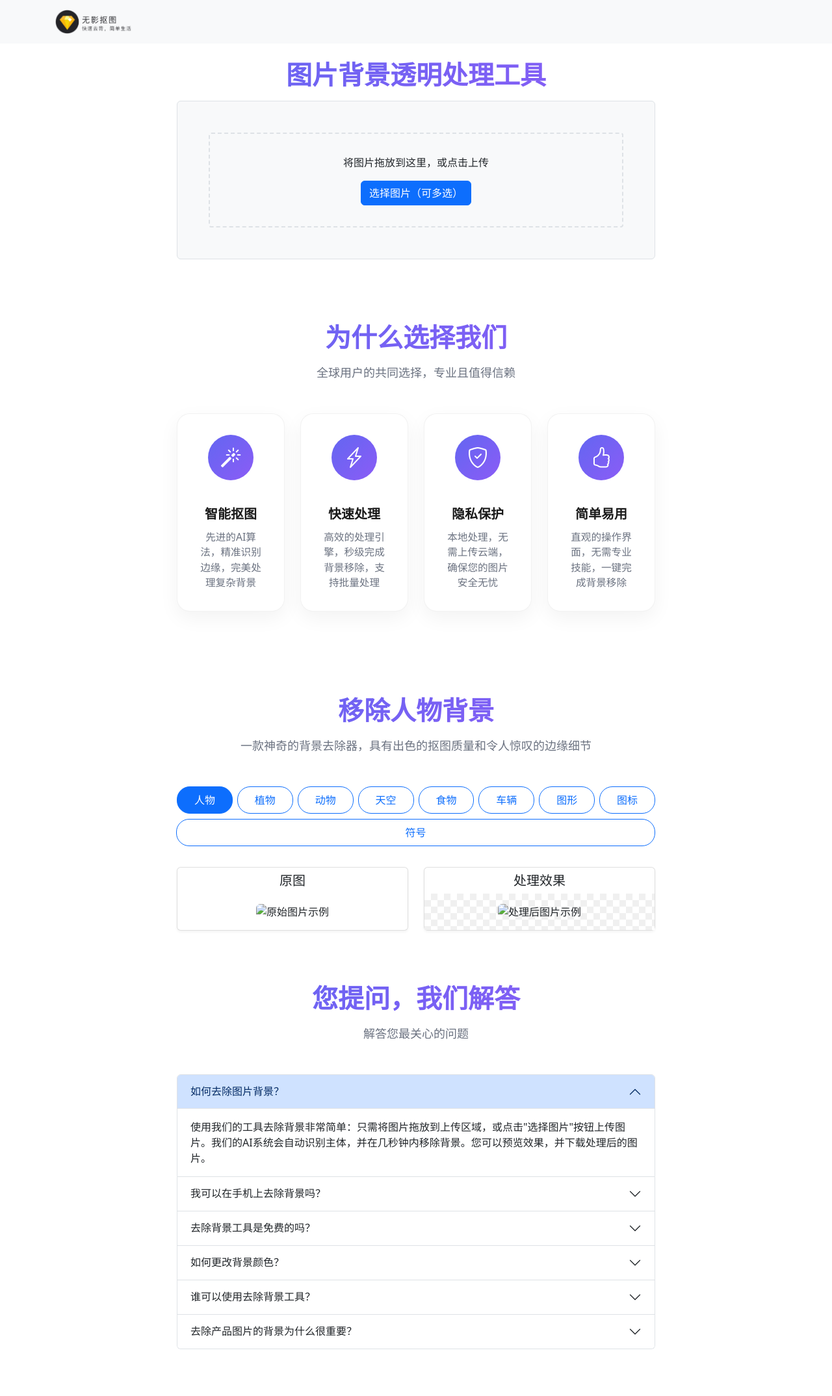
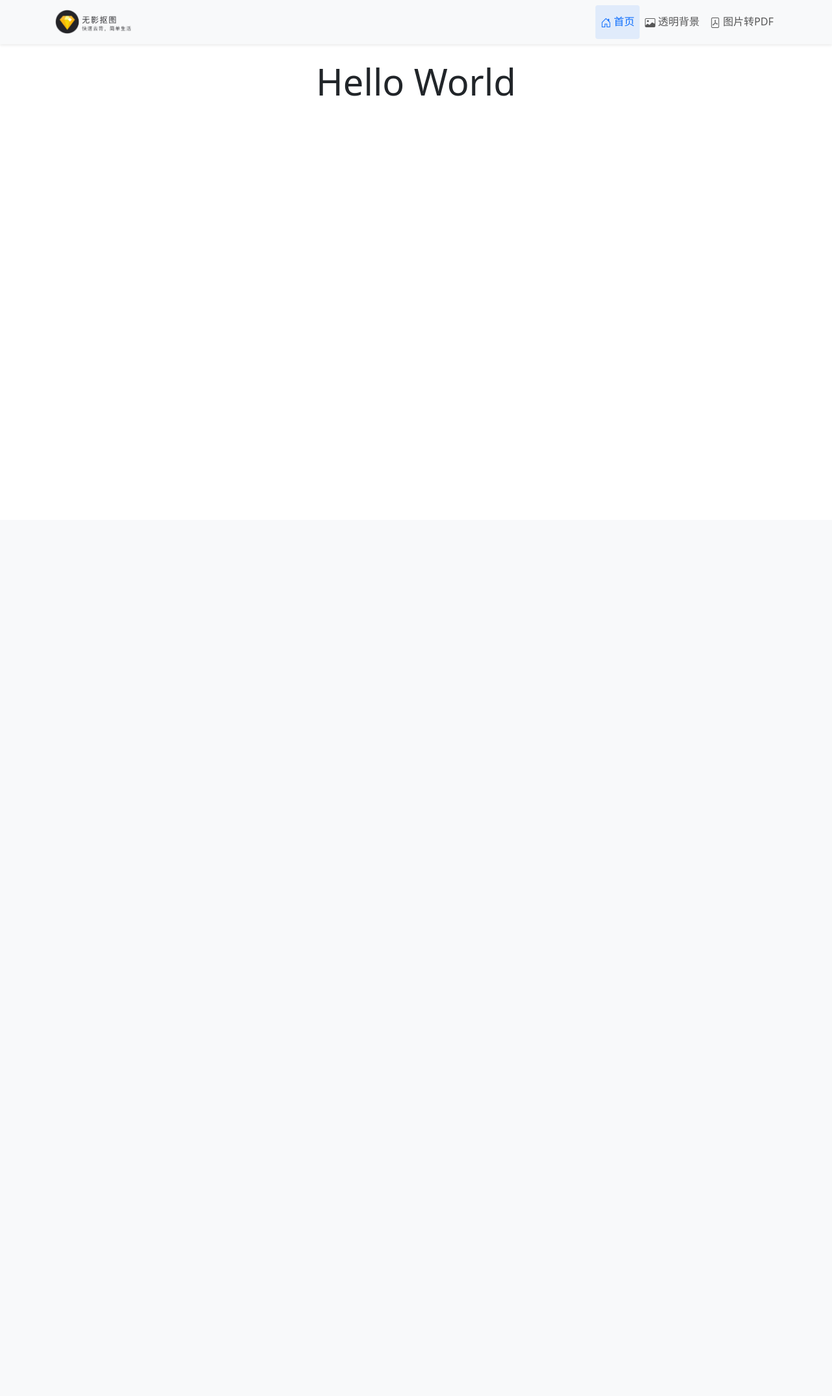
Before and after one commit to qqphp/office-toolkit, a Flask app: page / in a window 1280 px wide. Shown: the whole page at 65% size. After the commit the page ends 148 px from the top, so only its background shows below. Run offline with Flask 3, Linux system fonts and the light colour scheme; some libraries are stand-ins or nearby versions.

Commit message:
添加菜单

```diff
--- a/app/__init__.py
+++ b/app/__init__.py
@@ -1,8 +1,15 @@
-from flask import Flask
+from flask import Flask, request
 from flask_bootstrap import Bootstrap5
 from config import Config
+from app.config.page_meta import PAGE_META
 
 bootstrap = Bootstrap5()
+
+def get_page_meta(key):
+    """获取当前页面的元数据"""
+    endpoint = request.endpoint
+    meta = PAGE_META.get(endpoint, PAGE_META['default'])
+    return meta.get(key, '')
 
 def create_app(config_class=Config):
     app = Flask(__name__)
@@ -11,6 +18,9 @@ def create_app(config_class=Config):
     # 初始化扩展
     bootstrap.init_app(app)
 
+    # 注册全局函数
+    app.jinja_env.globals.update(get_page_meta=get_page_meta)
+
     # 注册蓝图
     from app.routes.main_routes import main_bp
     app.register_blueprint(main_bp)
--- /dev/null
+++ b/app/config/page_meta.py
@@ -0,0 +1,19 @@
+# 页面元数据配置
+PAGE_META = {
+    'default': {
+        'title': '无影抠图 - 在线图片处理工具',
+        'description': '无影抠图提供在线图片处理工具，包括图片背景透明处理、图片转PDF等功能'
+    },
+    'main.home': {
+        'title': '无影抠图 - 免费在线图片处理工具',
+        'description': '无影抠图是一个免费的在线图片处理工具，提供图片背景透明处理、图片转PDF等多种功能，简单易用，无需下载软件。'
+    },
+    'main.index': {
+        'title': '无影抠图 - 在线图片背景透明处理工具',
+        'description': '无影抠图提供专业的在线图片背景透明处理工具，一键去除图片背景，支持批量处理，完全免费，无需下载软件。'
+    },
+    'main.convert_pdf': {
+        'title': '无影抠图 - 在线图片转PDF工具',
+        'description': '无影抠图提供免费的在线图片转PDF工具，支持多图片合并，自动排版，批量处理，无需下载软件即可轻松将图片转换为PDF文件。'
+    }
+}
--- a/app/routes/main_routes.py
+++ b/app/routes/main_routes.py
@@ -15,9 +15,14 @@ from reportlab.lib.utils import ImageReader
 
 main_bp = Blueprint('main', __name__)
 
+@main_bp.route('/home')
 @main_bp.route('/')
+def home():
+    return render_template('home.html')
+
+@main_bp.route('/remove-bg')
 def index():
-    return render_template('index.html')
+    return render_template('remove_bg.html')
 
 @main_bp.route('/remove-background', methods=['POST'])
 def process_image():
@@ -226,7 +231,7 @@ def convert_to_pdf():
                 img_width, img_height = img.size
                 aspect = img_height / float(img_width)
 
-                # A4页面尺寸（单位：点）
+                # A4页面尺寸(单位：点）
                 a4_width, a4_height = A4
 
                 # 设置图片在页面上的最大宽度（留出边距）
--- a/app/static/css/style.css
+++ b/app/static/css/style.css
@@ -481,3 +481,41 @@
         font-size: 0.875rem;
     }
 }
+
+/* 导航栏样式优化 */
+.navbar {
+    box-shadow: 0 2px 4px rgba(0,0,0,.08);
+    padding: 0.5rem 1rem;
+}
+
+.navbar-nav .nav-link {
+    padding: 0.8rem 1.2rem;
+    border-radius: 4px;
+    transition: all 0.3s ease;
+}
+
+.navbar-nav .nav-link:hover {
+    background-color: rgba(13, 110, 253, 0.1);
+}
+
+.navbar-nav .nav-link.active {
+    color: #0d6efd !important;
+    background-color: rgba(13, 110, 253, 0.1);
+}
+
+/* 响应式调整 */
+@media (max-width: 991.98px) {
+    .navbar-nav {
+        padding: 1rem 0;
+    }
+
+    .navbar-nav .nav-link {
+        padding: 0.5rem 1rem;
+        margin: 0.2rem 0;
+    }
+}
+
+/* 导航图标对齐 */
+.nav-link i {
+    vertical-align: -0.125em;
+}
--- a/app/templates/base.html
+++ b/app/templates/base.html
@@ -3,7 +3,8 @@
 <head>
     <meta charset="UTF-8">
     <meta name="viewport" content="width=device-width, initial-scale=1.0">
-    <title>{% block title %}无影抠图 图片背景透明处理工具{% endblock %}</title>
+    <title>{{ get_page_meta('title') }}</title>
+    <meta name="description" content="{{ get_page_meta('description') }}">
     {{ bootstrap.load_css() }}
     <link rel="icon" href="{{ url_for('static', filename='favicon.ico') }}">
     <link rel="stylesheet" href="{{ url_for('static', filename='css/style.css') }}">
@@ -13,14 +14,43 @@
 <body>
     <nav class="navbar navbar-expand-lg navbar-light bg-light">
         <div class="container">
-            <a class="navbar-brand" href="{{ url_for('main.index') }}">
+            <a class="navbar-brand" href="{{ url_for('main.home') }}">
                 <img src="{{ url_for('static', filename='images/logo.png') }}"
                      alt="无影抠图"
                      height="40"
                      class="d-inline-block align-text-top">
             </a>
+            <button class="navbar-toggler" type="button" data-bs-toggle="collapse" data-bs-target="#navbarNav"
+                    aria-controls="navbarNav" aria-expanded="false" aria-label="Toggle navigation">
+                <span class="navbar-toggler-icon"></span>
+            </button>
+            <div class="collapse navbar-collapse" id="navbarNav">
+                <ul class="navbar-nav ms-auto">
+                    <li class="nav-item">
+                        <a class="nav-link {{ 'active' if request.endpoint == 'main.home' }}"
+                           href="{{ url_for('main.home') }}">
+                            <i class="bi bi-house-door me-1"></i>首页
+                        </a>
+                    </li>
+                    <li class="nav-item">
+                        <a class="nav-link {{ 'active' if request.endpoint == 'main.index' }}"
+                           href="{{ url_for('main.index') }}">
+                            <i class="bi bi-image me-1"></i>透明背景
+                        </a>
+                    </li>
+                    <li class="nav-item">
+                        <a class="nav-link {{ 'active' if request.endpoint == 'main.convert_pdf' }}"
+                           href="{{ url_for('main.convert_pdf') }}">
+                            <i class="bi bi-file-pdf me-1"></i>图片转PDF
+                        </a>
+                    </li>
+                </ul>
+            </div>
         </div>
     </nav>
+
+    <!-- 添加一个小间距 -->
+    <div class="mb-3"></div>
 
     <main class="container my-4">
         {% block content %}{% endblock %}
--- a/app/templates/convert_pdf.html
+++ b/app/templates/convert_pdf.html
@@ -1,6 +1,4 @@
 {% extends "base.html" %}
-
-{% block title %}无影抠图 图片转PDF工具{% endblock %}
 
 {% block content %}
 <div id="debugInfo" class="alert alert-info alert-dismissible fade d-none" role="alert" data-bs-delay="2000">
--- /dev/null
+++ b/app/templates/home.html
@@ -0,0 +1,11 @@
+{% extends "base.html" %}
+
+{% block content %}
+<div class="container">
+    <div class="row justify-content-center">
+        <div class="col-md-8 text-center">
+            <h1 class="display-4 mb-4">Hello World</h1>
+        </div>
+    </div>
+</div>
+{% endblock %}
```
Also changed, not shown: app/templates/remove_bg.html (renamed from app/templates/index.html).
